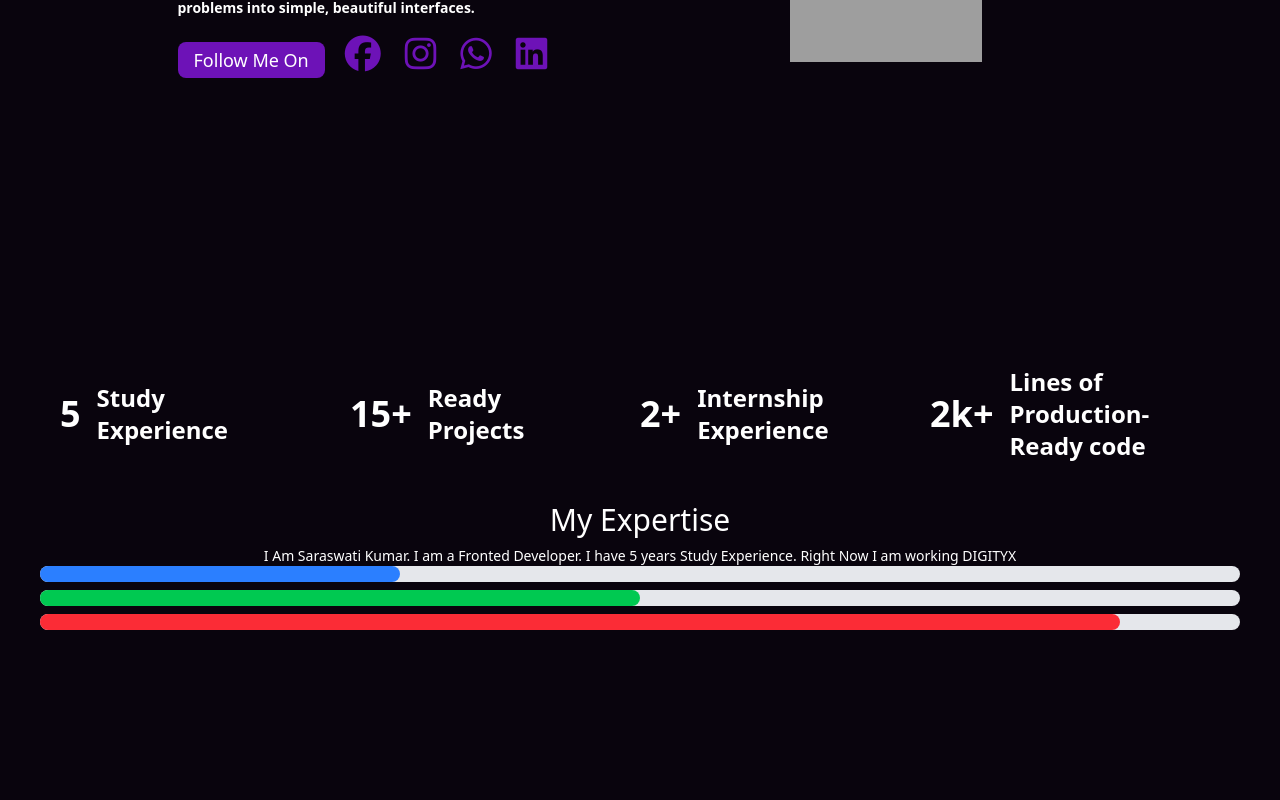
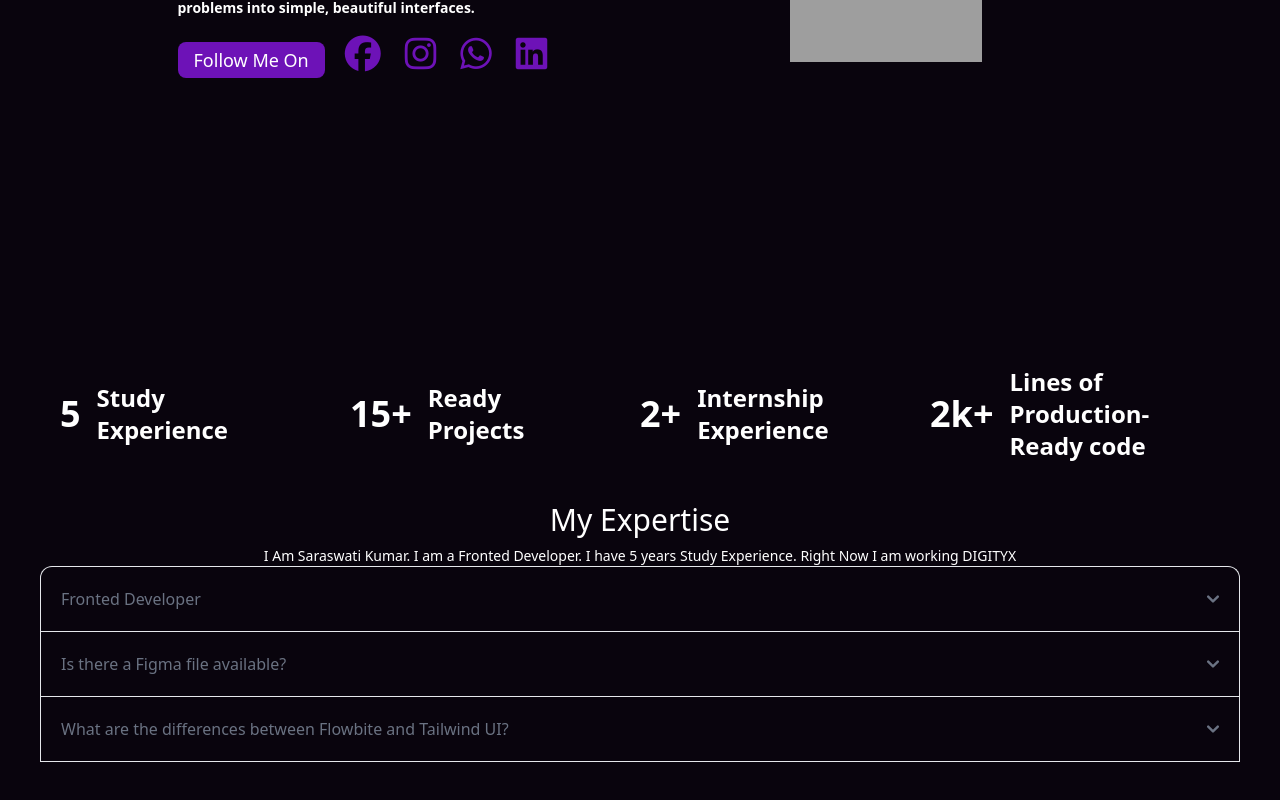
Before and after one commit to Saraswatikumar001/Portfolio, a React (Vite) app: page / in a window 1280 px wide. Shown: the part 434-1234 px from the top of the page. Before the commit the page ends 1104 px from the top, so only its background shows below. Built offline with nearby package versions, Linux system fonts and the light colour scheme; grey boxes are pictures that could not be loaded.

Commit message:
saraswati

```diff
--- a/src/Components/maincontent.jsx
+++ b/src/Components/maincontent.jsx
@@ -59,15 +59,57 @@
                     <h2 className="text-white text-3xl text-center font-medium pb-2">My Expertise</h2>
                     <p className="text-white text-sm">I Am Saraswati Kumar. I am a Fronted Developer. I have 5 years Study Experience. Right Now I am working DIGITYX</p>
                 </div>
-                <div className="w-full bg-gray-200 rounded-full h-4">
-                    <div className="bg-blue-500 h-4 rounded-full" style={{ width: '30%' }}></div>
+
+                <div id="accordion-collapse" data-accordion="collapse">
+                    <h2 id="accordion-collapse-heading-1">
+                        <button type="button" class="flex items-center justify-between w-full p-5 font-medium rtl:text-right text-gray-500 border border-b-0 border-gray-200 rounded-t-xl focus:ring-4 focus:ring-gray-200 dark:focus:ring-gray-800 dark:border-gray-700 dark:text-gray-400 hover:bg-gray-100 dark:hover:bg-gray-800 gap-3" data-accordion-target="#accordion-collapse-body-1" aria-expanded="true" aria-controls="accordion-collapse-body-1">
+                            <span>Fronted Developer</span>
+                            <svg data-accordion-icon class="w-3 h-3 rotate-180 shrink-0" aria-hidden="true" xmlns="http://www.w3.org/2000/svg" fill="none" viewBox="0 0 10 6">
+                                <path stroke="currentColor" stroke-linecap="round" stroke-linejoin="round" stroke-width="2" d="M9 5 5 1 1 5" />
+                            </svg>
+                        </button>
+                    </h2>
+                    <div id="accordion-collapse-body-1" class="hidden" aria-labelledby="accordion-collapse-heading-1">
+                        <div class="p-5 border border-b-0 border-gray-200 dark:border-gray-700 dark:bg-gray-900">
+                            <p class="mb-2 text-gray-500 dark:text-gray-400">Flowbite is an open-source library of interactive components built on top of Tailwind CSS including buttons, dropdowns, modals, navbars, and more.</p>
+                            <p class="text-gray-500 dark:text-gray-400">Check out this guide to learn how to <a href="/docs/getting-started/introduction/" class="text-blue-600 dark:text-blue-500 hover:underline">get started</a> and start developing websites even faster with components on top of Tailwind CSS.</p>
+                        </div>
+                    </div>
+                    <h2 id="accordion-collapse-heading-2">
+                        <button type="button" class="flex items-center justify-between w-full p-5 font-medium rtl:text-right text-gray-500 border border-b-0 border-gray-200 focus:ring-4 focus:ring-gray-200 dark:focus:ring-gray-800 dark:border-gray-700 dark:text-gray-400 hover:bg-gray-100 dark:hover:bg-gray-800 gap-3" data-accordion-target="#accordion-collapse-body-2" aria-expanded="false" aria-controls="accordion-collapse-body-2">
+                            <span>Is there a Figma file available?</span>
+                            <svg data-accordion-icon class="w-3 h-3 rotate-180 shrink-0" aria-hidden="true" xmlns="http://www.w3.org/2000/svg" fill="none" viewBox="0 0 10 6">
+                                <path stroke="currentColor" stroke-linecap="round" stroke-linejoin="round" stroke-width="2" d="M9 5 5 1 1 5" />
+                            </svg>
+                        </button>
+                    </h2>
+                    <div id="accordion-collapse-body-2" class="hidden" aria-labelledby="accordion-collapse-heading-2">
+                        <div class="p-5 border border-b-0 border-gray-200 dark:border-gray-700">
+                            <p class="mb-2 text-gray-500 dark:text-gray-400">Flowbite is first conceptualized and designed using the Figma software so everything you see in the library has a design equivalent in our Figma file.</p>
+                            <p class="text-gray-500 dark:text-gray-400">Check out the <a href="https://flowbite.com/figma/" class="text-blue-600 dark:text-blue-500 hover:underline">Figma design system</a> based on the utility classes from Tailwind CSS and components from Flowbite.</p>
+                        </div>
+                    </div>
+                    <h2 id="accordion-collapse-heading-3">
+                        <button type="button" class="flex items-center justify-between w-full p-5 font-medium rtl:text-right text-gray-500 border border-gray-200 focus:ring-4 focus:ring-gray-200 dark:focus:ring-gray-800 dark:border-gray-700 dark:text-gray-400 hover:bg-gray-100 dark:hover:bg-gray-800 gap-3" data-accordion-target="#accordion-collapse-body-3" aria-expanded="false" aria-controls="accordion-collapse-body-3">
+                            <span>What are the differences between Flowbite and Tailwind UI?</span>
+                            <svg data-accordion-icon class="w-3 h-3 rotate-180 shrink-0" aria-hidden="true" xmlns="http://www.w3.org/2000/svg" fill="none" viewBox="0 0 10 6">
+                                <path stroke="currentColor" stroke-linecap="round" stroke-linejoin="round" stroke-width="2" d="M9 5 5 1 1 5" />
+                            </svg>
+                        </button>
+                    </h2>
+                    <div id="accordion-collapse-body-3" class="hidden" aria-labelledby="accordion-collapse-heading-3">
+                        <div class="p-5 border border-t-0 border-gray-200 dark:border-gray-700">
+                            <p class="mb-2 text-gray-500 dark:text-gray-400">The main difference is that the core components from Flowbite are open source under the MIT license, whereas Tailwind UI is a paid product. Another difference is that Flowbite relies on smaller and standalone components, whereas Tailwind UI offers sections of pages.</p>
+                            <p class="mb-2 text-gray-500 dark:text-gray-400">However, we actually recommend using both Flowbite, Flowbite Pro, and even Tailwind UI as there is no technical reason stopping you from using the best of two worlds.</p>
+                            <p class="mb-2 text-gray-500 dark:text-gray-400">Learn more about these technologies:</p>
+                            <ul class="ps-5 text-gray-500 list-disc dark:text-gray-400">
+                                <li><a href="https://flowbite.com/pro/" class="text-blue-600 dark:text-blue-500 hover:underline">Flowbite Pro</a></li>
+                                <li><a href="https://tailwindui.com/" rel="nofollow" class="text-blue-600 dark:text-blue-500 hover:underline">Tailwind UI</a></li>
+                            </ul>
+                        </div>
+                    </div>
                 </div>
-                <div className="w-full bg-gray-200 rounded-full h-4 mt-2">
-                    <div className="bg-green-500 h-4 rounded-full" style={{ width: '50%' }}></div>
-                </div>
-                <div className="w-full bg-gray-200 rounded-full h-4 mt-2">
-                    <div className="bg-red-500 h-4 rounded-full" style={{ width: '90%' }}></div>
-                </div>
+
 
             </section>
         </>
```
